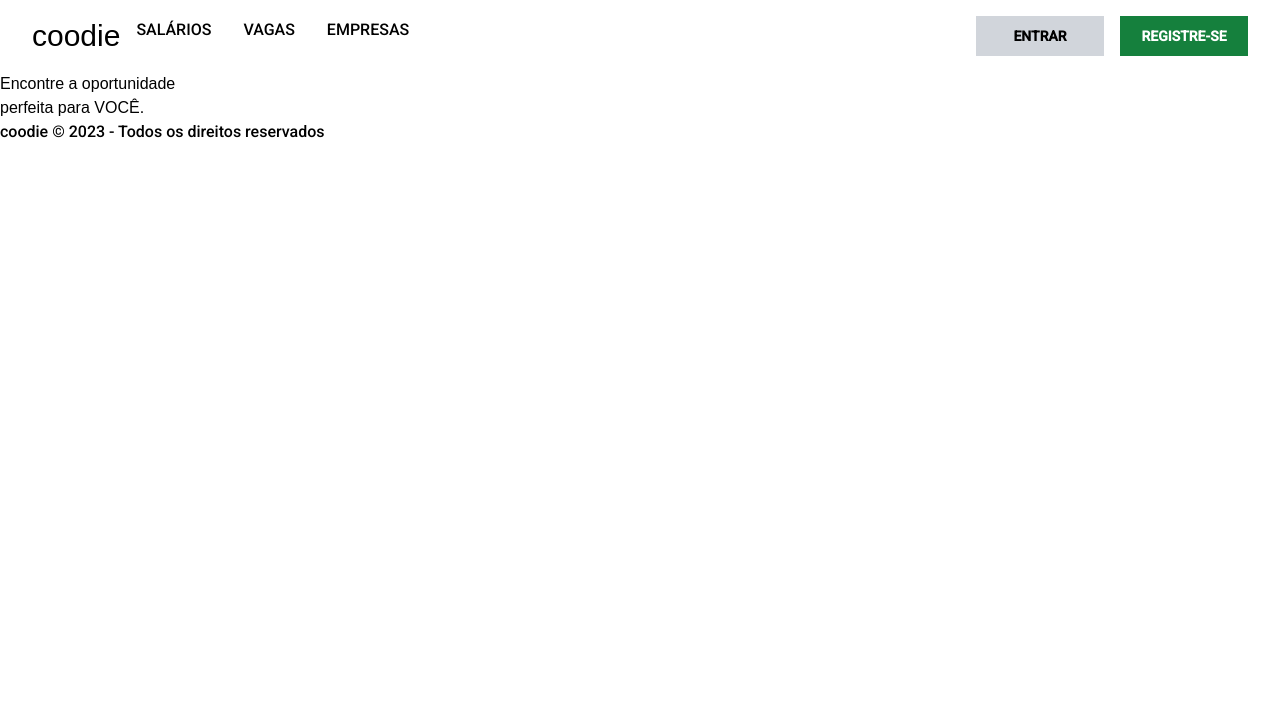
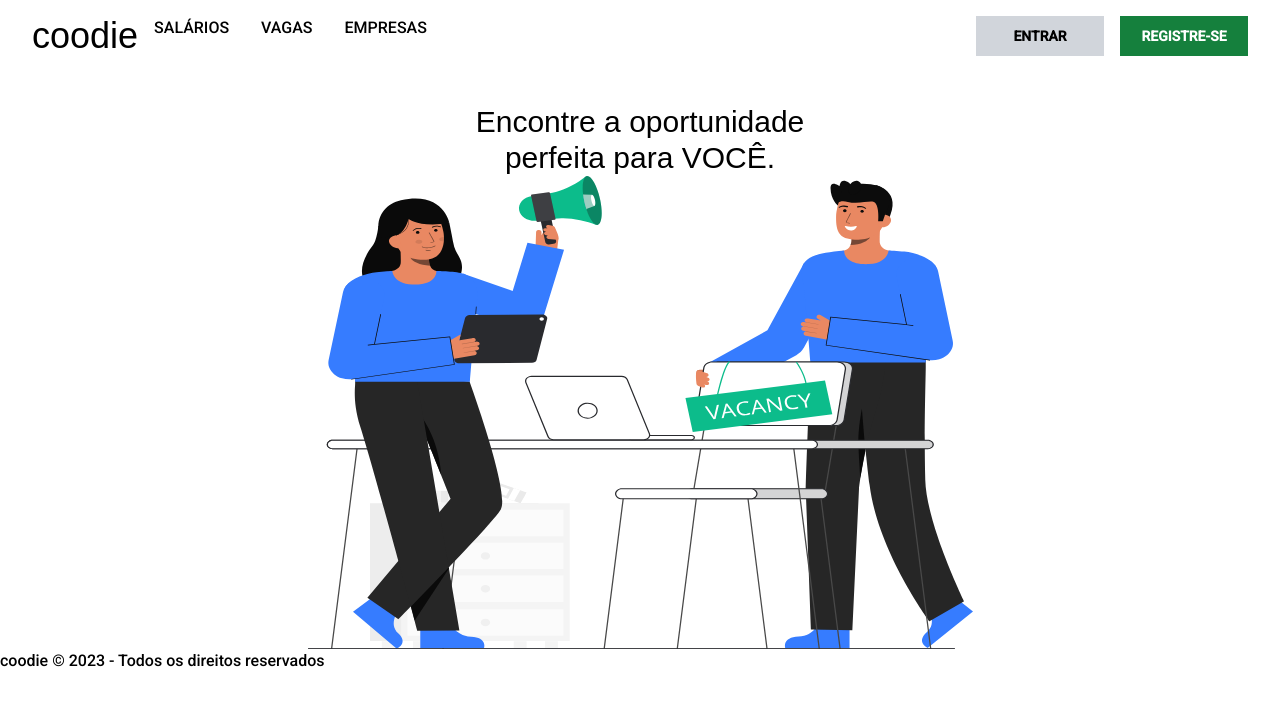
Before and after one commit to Thierryvil/coodie, a Next.js app in the folder web/: page / in a window 1280 px wide. Shown: the top 706 px of the page. Built offline with nearby package versions, Linux system fonts and the light colour scheme; a web font is replaced by a local one.

Commit message:
fix logo size

```diff
--- a/web/src/app/components/Logo.tsx
+++ b/web/src/app/components/Logo.tsx
@@ -3,6 +3,6 @@ const zetta = Lexend_Zetta({ subsets: ['latin'] })
 
 export function Logo() {
     return (
-        <span className={`${zetta.className} text-3xl`}>coodie</span>
+        <span className={`${zetta.className} text-4xl`}>coodie</span>
     )
 }
--- a/web/src/app/page.tsx
+++ b/web/src/app/page.tsx
@@ -1,6 +1,7 @@
 import { Footer } from './components/Footer'
 import { Navbar } from './components/Navbar'
 import { Lexend_Zetta } from 'next/font/google'
+import Image from 'next/image';
 import './global.css'
 
 const zetta = Lexend_Zetta({ subsets: ['latin'] })
@@ -10,7 +11,10 @@ export default function Home() {
     <>
       <Navbar />
       <main>
-        <p className={zetta.className}>Encontre a oportunidade <br />perfeita para VOCÊ.</p>
+        <div className='mt-8 flex flex-col items-center'>
+          <p className={`${zetta.className} text-3xl text-center`}>Encontre a oportunidade <br />perfeita para VOCÊ.</p>
+          <Image className="flex justify-center" src="/hiring.svg" alt="Descrição da imagem" width={665} height={547} />
+        </div>
       </main>
       <Footer />
     </>
```
Also changed, not shown: web/public/hiring.svg (added).
